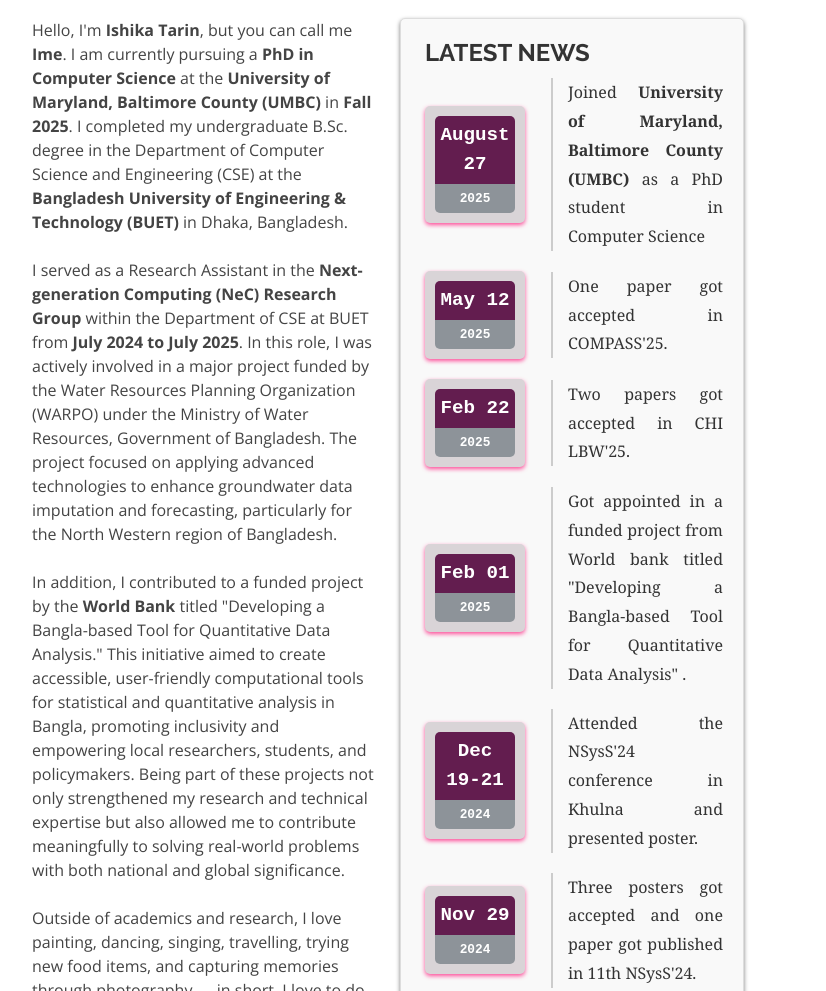
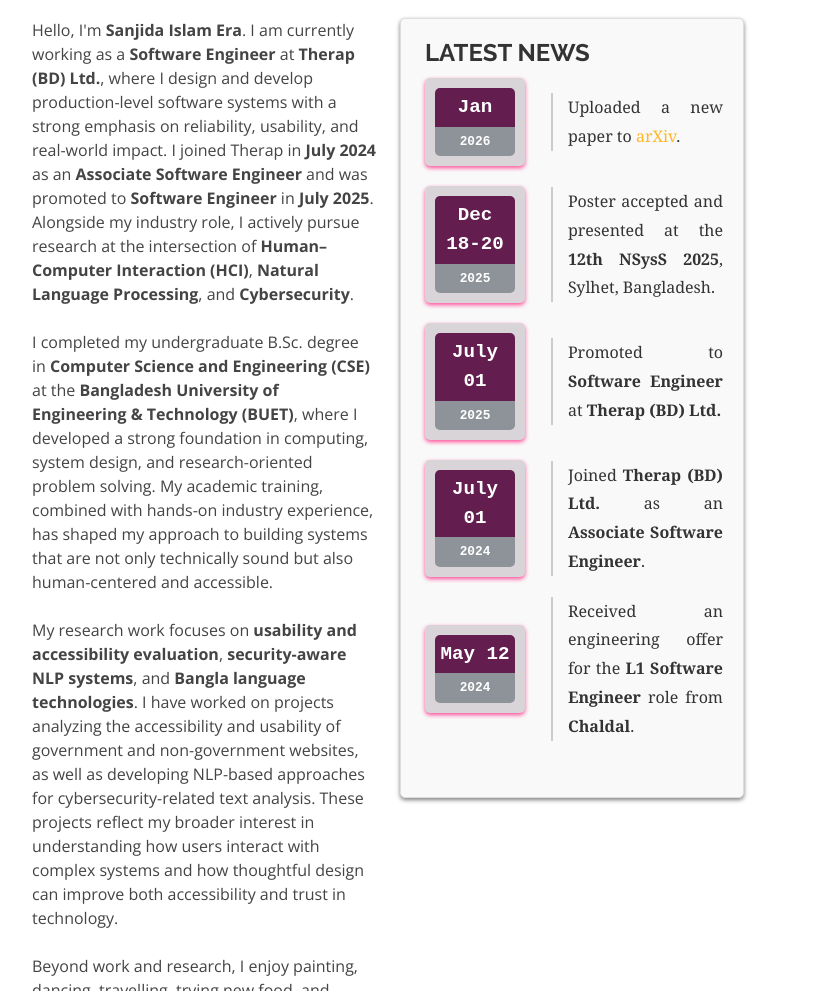
Before and after one commit to Era206/era206.github.io, a website: page index.html in a window 1280 px wide. Shown: the part 1000-1991 px from the top of the page, 454-1280 px from the left. Drawn offline with nearby package versions, Linux system fonts and the light colour scheme.

Commit message:
Update index.html

```diff
--- a/index.html
+++ b/index.html
@@ -100,19 +100,22 @@
                 <!-- Paragraph Column -->
                 <div class="col-lg-6">
                <p>
-                Hello, I'm <b>Ishika Tarin</b>, but you can call me <b>Ime</b>.
-                I am currently pursuing a <b>PhD in Computer Science</b> at the <b>University of Maryland, Baltimore County (UMBC)</b> in <b>Fall 2025</b>.
-                I completed my undergraduate B.Sc. degree in the Department of Computer Science and Engineering (CSE) at the <b>Bangladesh University of Engineering & Technology (BUET)</b> in Dhaka, Bangladesh. <br/>
-
-                <br/>
-
-                I served as a Research Assistant in the <b>Next-generation Computing (NeC) Research Group</b> within the Department of CSE at BUET from <b>July 2024 to July 2025</b>. In this role, I was actively involved in a major project funded by the Water Resources Planning Organization (WARPO) under the Ministry of Water Resources, Government of Bangladesh. The project focused on applying advanced technologies to enhance groundwater data imputation and forecasting, particularly for the North Western region of Bangladesh.
+                Hello, I'm <b>Sanjida Islam Era</b>.
+                I am currently working as a <b>Software Engineer</b> at <b>Therap (BD) Ltd.</b>, where I design and develop production-level software systems with a strong emphasis on reliability, usability, and real-world impact. I joined Therap in <b>July 2024</b> as an <b>Associate Software Engineer</b> and was promoted to <b>Software Engineer</b> in <b>July 2025</b>. Alongside my industry role, I actively pursue research at the intersection of <b>Human–Computer Interaction (HCI)</b>, <b>Natural Language Processing</b>, and <b>Cybersecurity</b>.
+
                 <br/><br/>
-                In addition, I contributed to a funded project by the <b>World Bank</b> titled "Developing a Bangla-based Tool for Quantitative Data Analysis." This initiative aimed to create accessible, user-friendly computational tools for statistical and quantitative analysis in Bangla, promoting inclusivity and empowering local researchers, students, and policymakers. Being part of these projects not only strengthened my research and technical expertise but also allowed me to contribute meaningfully to solving real-world problems with both national and global significance.
+
+                I completed my undergraduate B.Sc. degree in <b>Computer Science and Engineering (CSE)</b> at the <b>Bangladesh University of Engineering & Technology (BUET)</b>, where I developed a strong foundation in computing, system design, and research-oriented problem solving. My academic training, combined with hands-on industry experience, has shaped my approach to building systems that are not only technically sound but also human-centered and accessible.
+
                 <br/><br/>
-                Outside of academics and research, I love painting, dancing, singing, travelling, trying new food items, and capturing memories through photography — in short, I love to do all the things that make life colorful.  I am always eager to learn new things and take on new challenges. I believe that each and every moment should be enjoyed, for <b> this youth won't come twice.  </b>
-
-              </p>
+
+                My research work focuses on <b>usability and accessibility evaluation</b>, <b>security-aware NLP systems</b>, and <b>Bangla language technologies</b>. I have worked on projects analyzing the accessibility and usability of government and non-government websites, as well as developing NLP-based approaches for cybersecurity-related text analysis. These projects reflect my broader interest in understanding how users interact with complex systems and how thoughtful design can improve both accessibility and trust in technology.
+
+                <br/><br/>
+
+                Beyond work and research, I enjoy painting, dancing, travelling, trying new food, and expressing creativity through art and design. I believe that meaningful innovation emerges from a balance of technical rigor, empathy, and curiosity, and I strive to carry these values into both my professional and academic pursuits.
+                </p>
+
 
                 </div>
                 <!-- End of Paragraph Column -->
@@ -121,13 +124,41 @@
                   <div class="news-section box-style ps-lg-4 d-flex flex-column justify-content-center">
                     <h3>Latest News</h3>
                     <ul>
-                        <li><span class="news-date" data-month="August 27" data-year="2025"></span> <span class="news-description">Joined <b>University of Maryland, Baltimore County (UMBC)</b> as a PhD student in Computer Science</span></li>
-                       <li><span class="news-date" data-month="May 12" data-year="2025"></span> <span class="news-description">One paper got accepted in COMPASS'25.</span></li>
-                      <li><span class="news-date" data-month="Feb 22" data-year="2025"></span> <span class="news-description">Two papers got accepted in CHI LBW'25.</span></li>
-                      <li><span class="news-date" data-month="Feb 01" data-year="2025"></span> <span class="news-description">Got appointed in a funded project from World bank titled "Developing a Bangla-based Tool for Quantitative Data Analysis" .</span></li>
-                      <li><span class="news-date" data-month="Dec 19-21" data-year="2024"></span> <span class="news-description">Attended the NSysS'24 conference in Khulna and presented poster.</span></li>
-                      <li><span class="news-date" data-month="Nov 29" data-year="2024"></span> <span class="news-description">Three posters got accepted and one paper got published in 11th NSysS'24.</span></li>
-                      <li><span class="news-date" data-month="July 10" data-year="2024"></span> <span class="news-description">Joined as a fulltime Research Assistant in Next-generation Computing (NeC) Research Group, Department of CSE at BUET.</span></li>
+                      <li>
+                        <span class="news-date" data-month="Jan" data-year="2026"></span>
+                        <span class="news-description">
+                          Uploaded a new paper to <a href="https://arxiv.org/abs/2601.00592" target="_blank">arXiv</a>.
+                        </span>
+                      </li>
+
+                      <li>
+                        <span class="news-date" data-month="Dec 18-20" data-year="2025"></span>
+                        <span class="news-description">
+                          Poster accepted and presented at the <b>12th NSysS 2025</b>, Sylhet, Bangladesh.
+                        </span>
+                      </li>
+
+                      <li>
+                        <span class="news-date" data-month="July 01" data-year="2025"></span>
+                        <span class="news-description">
+                          Promoted to <b>Software Engineer</b> at <b>Therap (BD) Ltd.</b>
+                        </span>
+                      </li>
+
+                      <li>
+                        <span class="news-date" data-month="July 01" data-year="2024"></span>
+                        <span class="news-description">
+                          Joined <b>Therap (BD) Ltd.</b> as an <b>Associate Software Engineer</b>.
+                        </span>
+                      </li>
+
+                      <li>
+                        <span class="news-date" data-month="May 12" data-year="2024"></span>
+                        <span class="news-description">
+                          Received an engineering offer for the <b>L1 Software Engineer</b> role from <b>Chaldal</b>.
+                        </span>
+                      </li>
+
 
                       <!-- <li><span class="news-date" data-month="July 01" data-year="2024"></span> <span class="news-description"> Graduated with a BSc degree from the Department of CSE at BUET.      </span></li> -->
 
```
